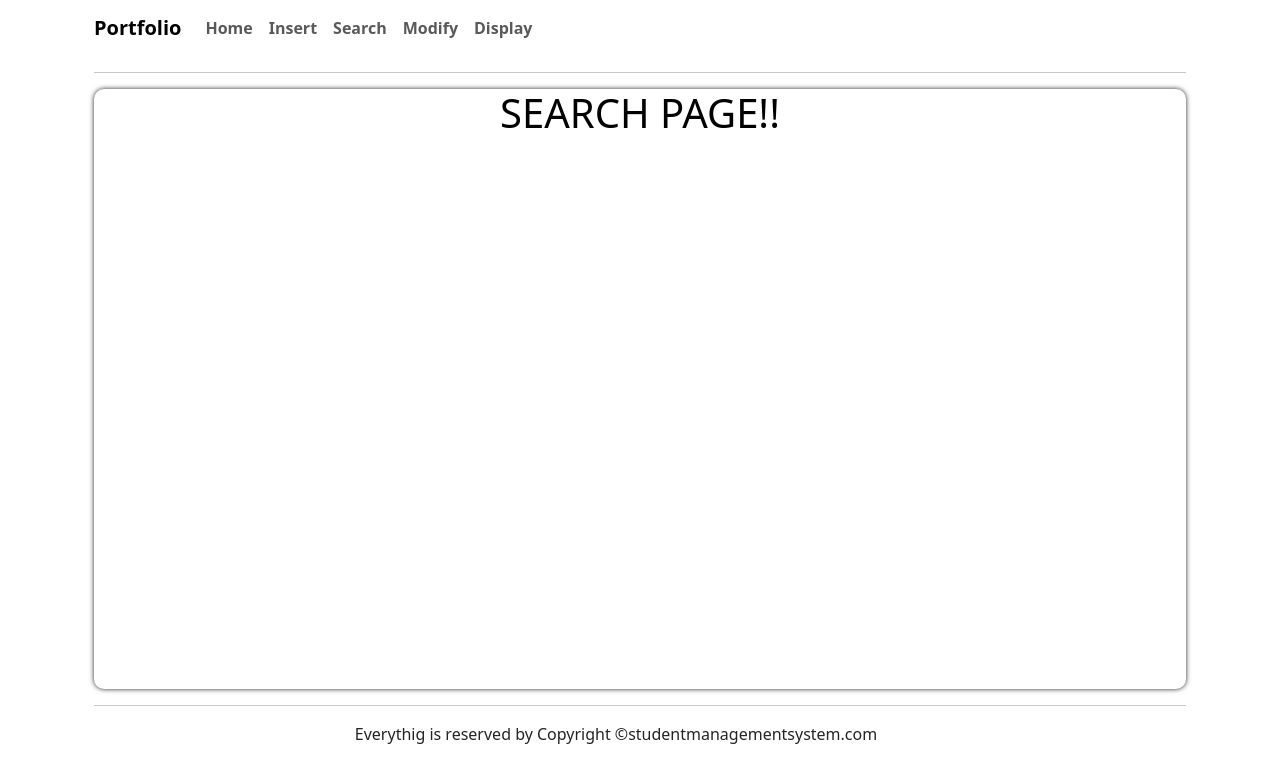
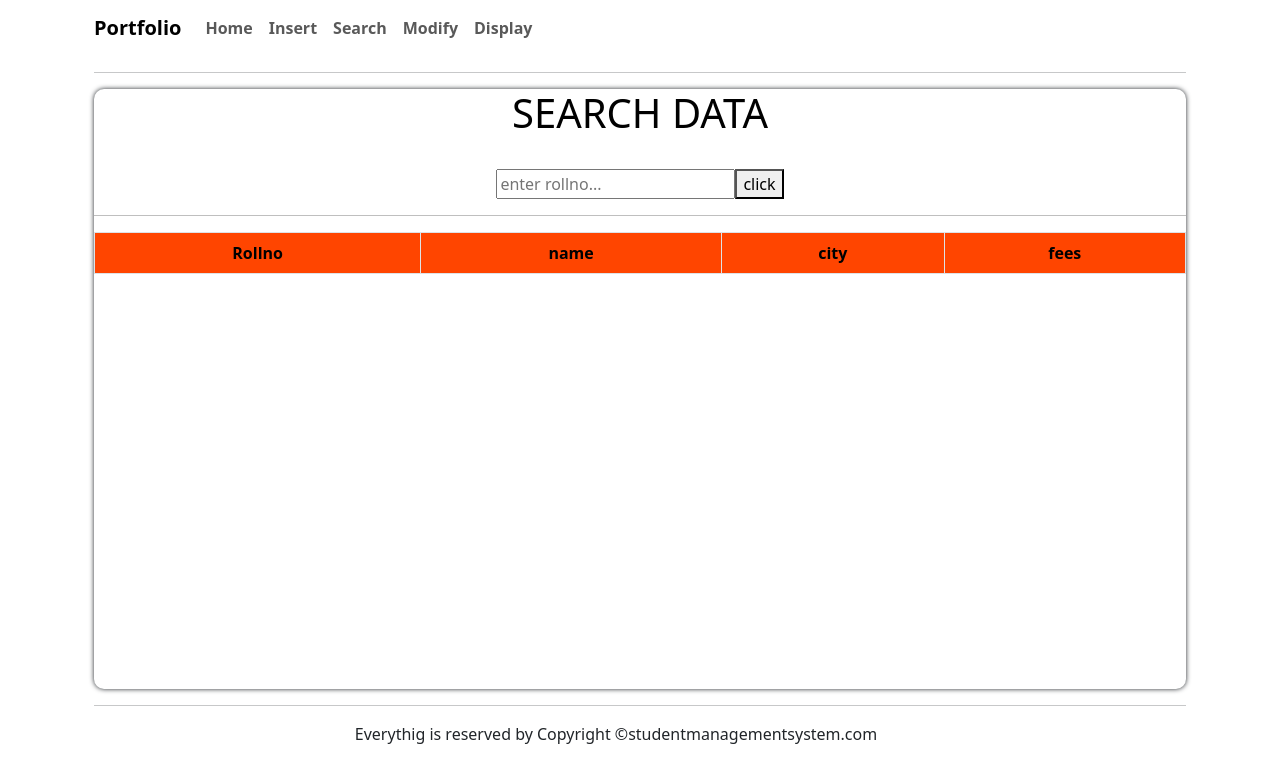
Before and after one commit to suraj-raj01/React_Development, a React (Vite) app in the folder Hooks1/: page /search in a window 1280 px wide. Shown: the top 782 px of the page. Built offline with nearby package versions, Linux system fonts and the light colour scheme.

Commit message:
Searching method in react

```diff
--- a/Hooks1/db.json
+++ b/Hooks1/db.json
@@ -36,34 +36,6 @@
       "fees": "300000"
     },
     {
-      "id": "6",
-      "rollno": "6",
-      "name": "ANKIT KUMAR",
-      "city": "BIHAR",
-      "fees": "40000"
-    },
-    {
-      "id": "7",
-      "rollno": "7",
-      "name": "PANKAJ KUMAR",
-      "city": "BHOPAL",
-      "fees": "450000"
-    },
-    {
-      "id": "8",
-      "rollno": "8",
-      "name": "SHIVAM RAWAT",
-      "city": "BHOPAL",
-      "fees": "650000"
-    },
-    {
-      "id": "9",
-      "rollno": "9",
-      "name": "PAWAN KUMAR",
-      "city": "BIHAR",
-      "fees": "300000"
-    },
-    {
       "id": "10",
       "rollno": "10",
       "name": "DEEPAK PATEL",
--- a/Hooks1/src/Components/Search.jsx
+++ b/Hooks1/src/Components/Search.jsx
@@ -1,8 +1,51 @@
+import {useState} from "react";
+import  axios from "axios";
+import Table from "react-bootstrap/Table";
 const Search = () =>{
+    const[rollno,setRollno] = useState("");
+    const[mydata,setMydata] = useState([]);
+    const mySearch = () =>{
+        let url = `http://localhost:3000/Student?rollno=${rollno}`
+        axios.get(url).then((res)=>{
+            setMydata(res.data);
+        });
+    }
+    const ans = mydata.map((key)=>{
+        return(
+            <>
+                <tr>
+                    <td>{key.rollno}</td>
+                    <td>{key.name}</td>
+                    <td>{key.city}</td>
+                    <td>{key.fees}</td>
+                </tr>
+            </>
+        )
+    })
     return(
         <div style={{backgroundColor:'',width:'100%',height:'100%',textAlign:'center',color:'black',borderRadius:'10px'}}>
-        <h1>SEARCH PAGE!!</h1>
+        <h1>SEARCH DATA</h1><br/>
+        <input type='text' placeholder='enter rollno...' value={rollno} onChange={(e)=>{
+            setRollno(e.target.value)
+        }}/>
+            <button onClick={mySearch}>click</button><br/>
+            <hr/>
+
+            <Table striped bordered hover id='table'>
+                <thead>
+                <tr>
+                    <th>Rollno</th>
+                    <th>name</th>
+                    <th>city</th>
+                    <th>fees</th>
+                </tr>
+                </thead>
+                <tbody>
+                {ans}
+                </tbody>
+            </Table>
         </div>
     )
 }
+// for search in json we have to run command url/?name="value".
 export default Search;
--- a/Hooks1/src/style.css
+++ b/Hooks1/src/style.css
@@ -15,5 +15,5 @@
     color:white;
 }
 #layout{
-    overflow-y: scroll;
+    /*overflow-y: scroll;*/
 }
```
